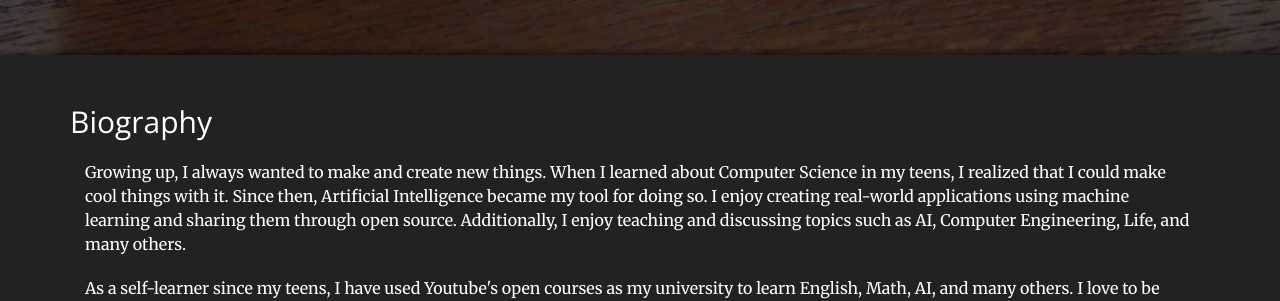
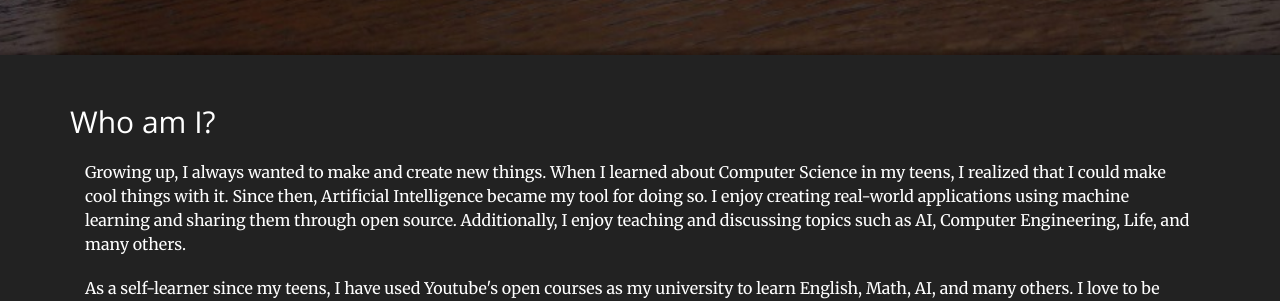
Before and after one commit to sajjjadayobi/sajjjadayobi.github.io, a Jekyll site: the page built from index.html, in a window 1280 px wide and 900 px high, scrolled down 686 px. Shown: the part 159-460 px from the top of the window. Built offline with Jekyll 4.4.1, drawn with Linux system fonts in a browser that asks for light colours.

Commit message:
Update aside.html

```diff
--- a/_includes/aside.html
+++ b/_includes/aside.html
@@ -1,7 +1,7 @@
 <aside class="bg-dark" id="about">
     <div class="container">
         <div class="call-to-action">
-            <h2>Biography</h2>
+            <h2>Who am I?</h2>
             <div class="col-lg-12 col-md-12 col-sm-12 col-xs-12">
                 <p> Growing up, I always wanted to make and create new things. When I learned about Computer Science in my teens,
                     I realized that I could make cool things with it. Since then, Artificial Intelligence became my tool for doing so.
```
